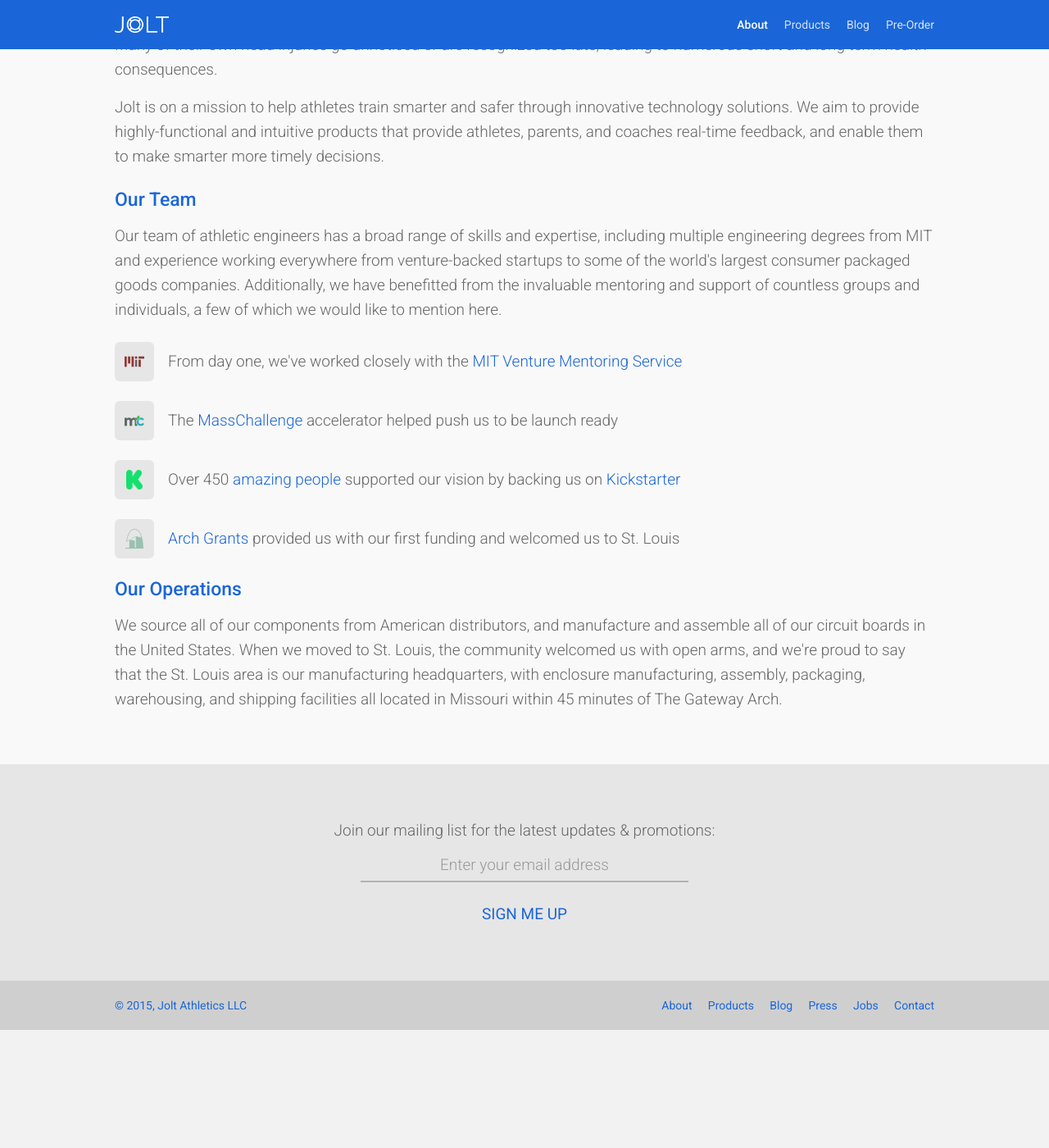
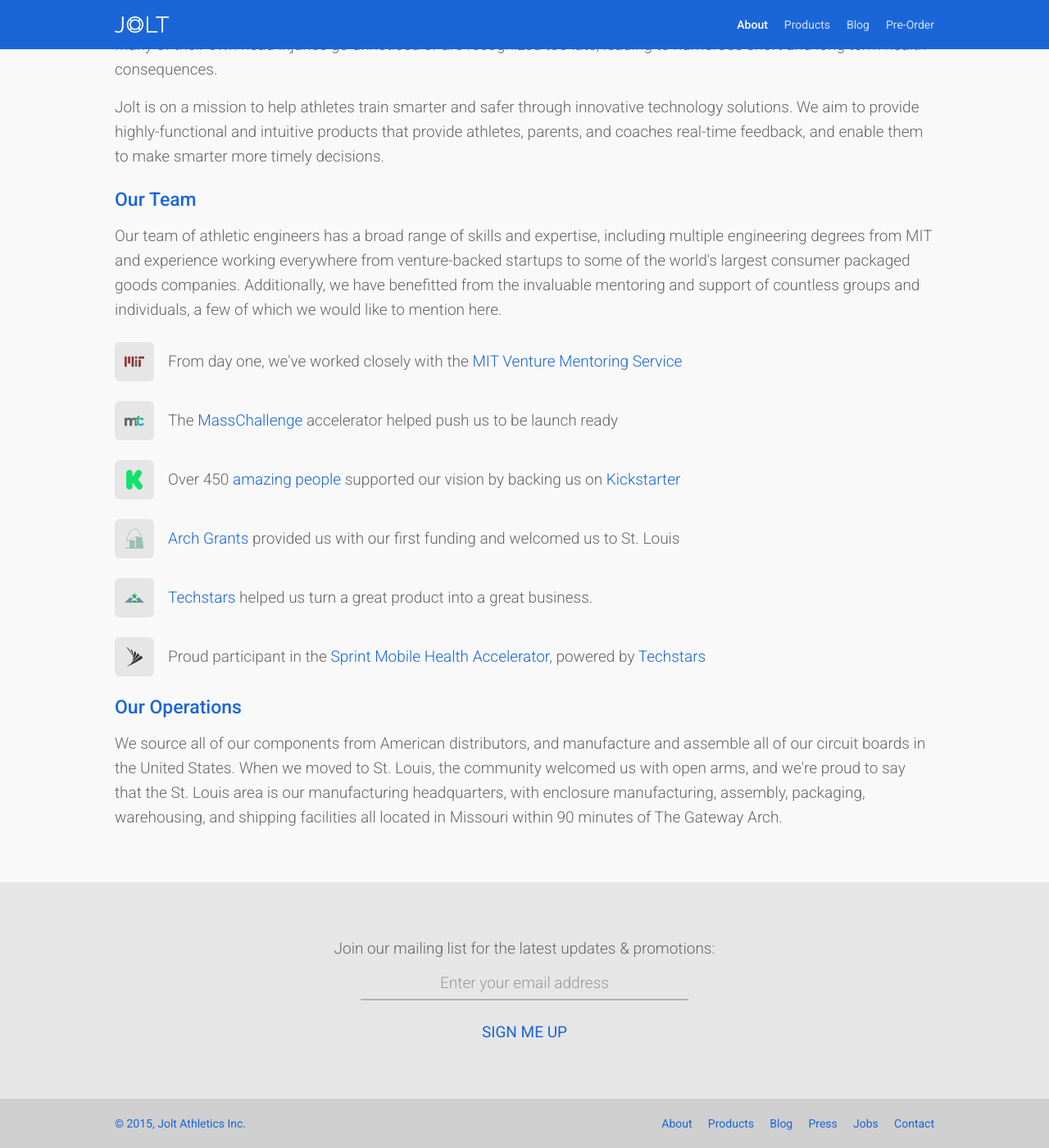
Before and after one commit to JoltSensor/joltsensor.github.io, a Jekyll site: the page built from about/index.html, in a window 1280 px wide and 1400 px high, scrolled down 807 px. Shown: the whole window at 82% size. Built offline with Jekyll 4.4.1, drawn with Linux system fonts in a browser that asks for light colours; nearby versions of some CDN libraries; before the commit the page ends 2063 px from its top, so only the background shows below that.

Commit message:
Added Sprint and Techstars info to about page, updated some manufacturing info

```diff
--- a/_layouts/default.html
+++ b/_layouts/default.html
@@ -62,7 +62,7 @@
       <footer>
         <div class="container">
           <nav class="left">
-            <li><a href="/">© 2015, Jolt Athletics LLC</a></li>
+            <li><a href="/">© 2015, Jolt Athletics Inc.</a></li>
           </nav>
           <nav class="right">
             <li><a href="/about">About</a></li>
--- a/about/index.html
+++ b/about/index.html
@@ -44,9 +44,21 @@
         </div>
         <li><a href="http://archgrants.org/">Arch Grants</a> provided us with our first funding and welcomed us to St. Louis</li>
       </div>
+      <div class="icon shell">
+        <div class="icon holder">
+          <img src="/assets/icons/partners/techstars.png"/>
+        </div>
+        <li><a href="http://techstars.com/">Techstars</a> helped us turn a great product into a great business.</li>
+      </div>
+      <div class="icon shell">
+        <div class="icon holder">
+          <img src="/assets/icons/partners/sprint.png"/>
+        </div>
+        <li>Proud participant in the <a href="http://sprintaccel.com/">Sprint Mobile Health Accelerator</a>, powered by <a href="http://techstars.com/">Techstars</a></li>
+      </div>
       <h2>Our Operations</h2>
       <p>
-        We source all of our components from American distributors, and manufacture and assemble all of our circuit boards in the United States. When we moved to St. Louis, the community welcomed us with open arms, and we're proud to say that the St. Louis area is our manufacturing headquarters, with enclosure manufacturing, assembly, packaging, warehousing, and shipping facilities all located in Missouri within 45 minutes of The Gateway Arch.
+        We source all of our components from American distributors, and manufacture and assemble all of our circuit boards in the United States. When we moved to St. Louis, the community welcomed us with open arms, and we're proud to say that the St. Louis area is our manufacturing headquarters, with enclosure manufacturing, assembly, packaging, warehousing, and shipping facilities all located in Missouri within 90 minutes of The Gateway Arch.
       </p>
     </div>
   </div> <!-- End of section -->
--- a/contact/index.html
+++ b/contact/index.html
@@ -12,7 +12,7 @@
 	        <div class="icon holder">
 	          	<img src="/assets/icons/general/office.png"/>
 	        </div>
-	        <li>Jolt Athletics LLC, 911 Washington Avenue, Ste. 420, St. Louis, MO 63101</li>
+	        <li>Sprint Accelerator -- Jolt Athletics, Inc.</br>210 W 19th Terrace, Suite 200</br>Kansas City, MO 64108</li>
 	    </div>
 	    <div class="icon shell">
 	        <div class="icon holder">
```
Also changed, not shown: assets/icons/partners/sprint.png (added), assets/icons/partners/techstars.png (added).
